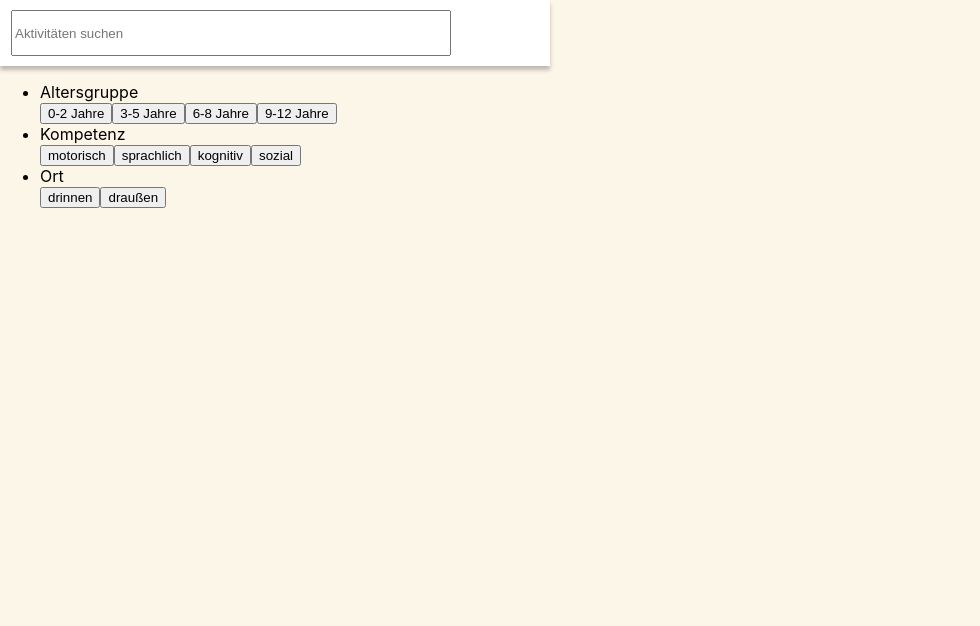
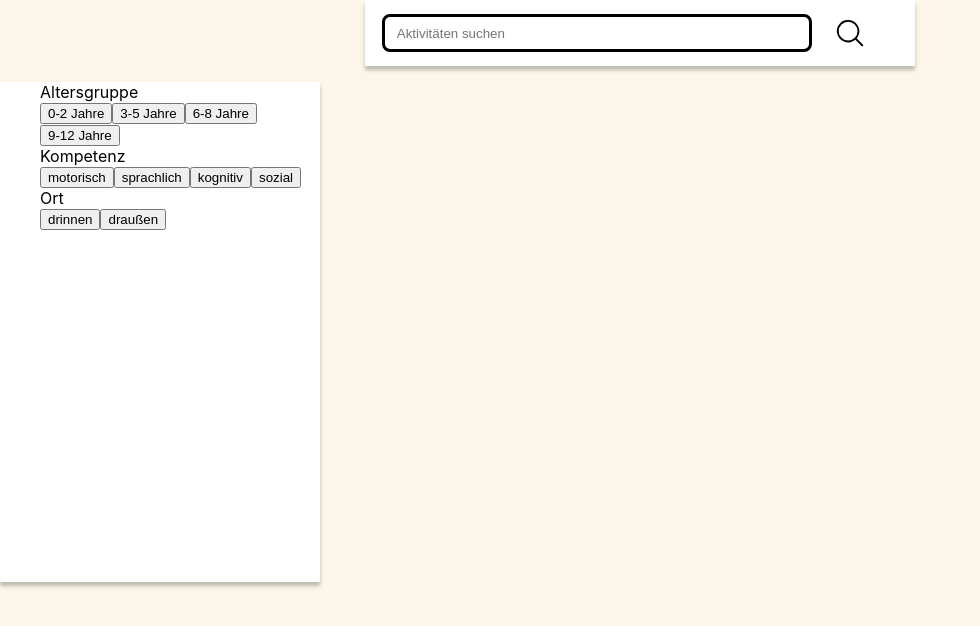
Before and after one commit to cropher/kinder-ag, a React (Create React App) app in the folder client/: page / in a window 1280 px wide. Shown: the top 626 px of the page, without its empty margins (0-980 px from the left). Built offline with nearby package versions, Linux system fonts and the light colour scheme.

Commit message:
Searchbar und Sidebar
Search Icon in Searchbar hinzugefügt und CSS für Sidebar hinzugefügt

```diff
--- a/client/src/App.css
+++ b/client/src/App.css
@@ -36,6 +36,8 @@ form {
   /* padding: 10px; */
   box-shadow: 0px 4px 4px 0px rgba(0,0,0,0.25);
   display: flex;
+  margin: auto;
+  padding: 6px;
 }
 
 html, body{
@@ -46,4 +48,26 @@ input {
   width: 80%;
   height: 70%;
   margin: auto 2%;
+  border-radius: 8px;
+  padding: 12px;
+  display: inline-block;
+  border-width: 3px;
+  border-color: black;
+  border-style: solid;
 }
+
+.icon{
+  margin: 12px;
+}
+
+.sidebar{
+/* display: inline-block; */
+background-color: white;
+width: 25%;
+height: 500px;
+box-shadow: 0px 4px 4px 0px rgba(0,0,0,0.25);
+}
+
+.filter{
+  list-style-type: none;
+}
--- a/client/src/components/SearchBar.js
+++ b/client/src/components/SearchBar.js
@@ -1,6 +1,7 @@
 // Die Search-Bar, über die Keywords eingegeben werden.
 
 import React, {useState} from 'react'
+import searchIcon from "../img/searchIcon.svg"
 
 
 const SearchBar = () => {
@@ -19,6 +20,7 @@ const SearchBar = () => {
                 placeholder="Aktivitäten suchen"
                 onChange={(e)=>onChange(e.target.value)}
                 />
+                <img src={searchIcon} className='icon' alt="search icon"/>
             </form>
         </section>
     )
```
Also changed, not shown: client/src/img/seach-icon.svg (deleted).
